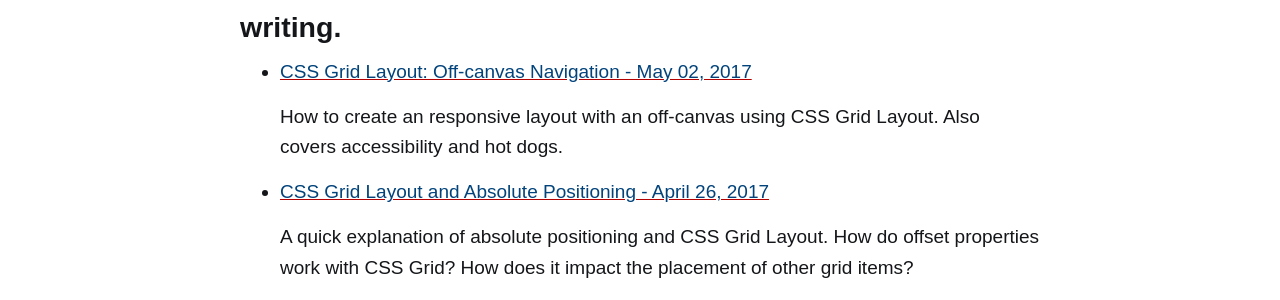
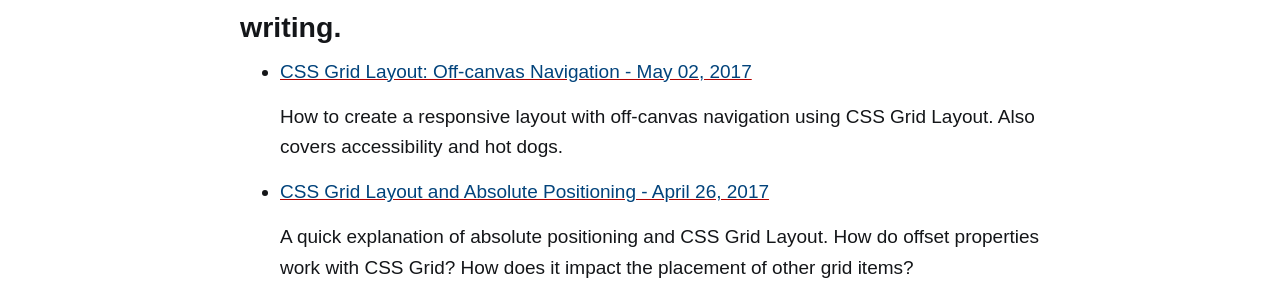
Before and after one commit to dumaurier/dumaurier.github.com, a Jekyll site: the page built from index.html, in a window 1280 px wide. Shown: the part 230-530 px from the top of the page. Built offline with Jekyll 4.4.1, drawn with Linux system fonts in a browser that asks for light colours.

Commit message:
Update 2017-05-01-css-grid-layout-off-canvas-navigation.markdown

```diff
--- a/_posts/2017-05-01-css-grid-layout-off-canvas-navigation.markdown
+++ b/_posts/2017-05-01-css-grid-layout-off-canvas-navigation.markdown
@@ -6,7 +6,7 @@ permalink: /blog/:title/
 published: true
 categories: [css, css grid, layout, a11y]
 tags: [css, css grid layout]
-short-desc: How to create an responsive layout with an off-canvas using CSS Grid Layout. Also covers accessibility and hot dogs.
+short-desc: How to create a responsive layout with off-canvas navigation using CSS Grid Layout. Also covers accessibility and hot dogs.
 ---
 
 <header>
```
